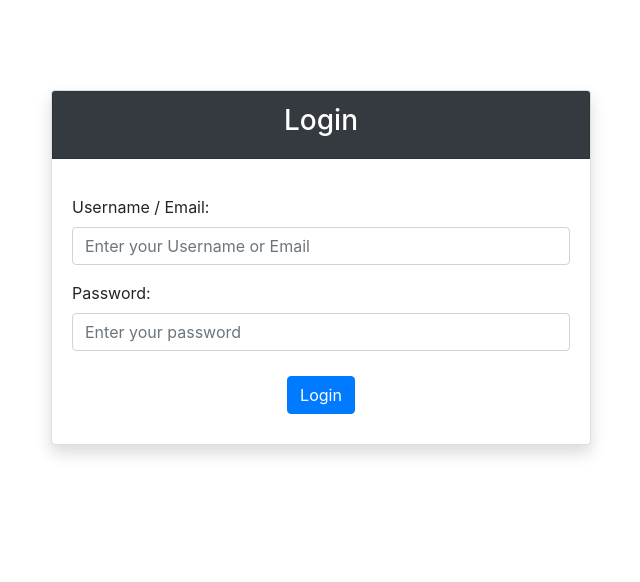
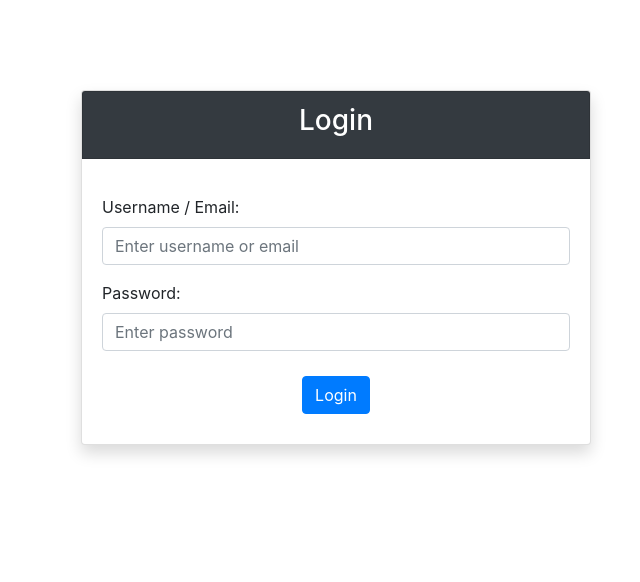
Before and after one commit to Estellaaa05/web, a PHP site: page /web/ in a window 1280 px wide. Shown: the top 582 px of the page, without its empty margins (304-944 px from the left). Run offline with PHP 8.4, Linux system fonts and the light colour scheme.

Commit message:
adjust login page (responsive)

```diff
--- a/project/index.php
+++ b/project/index.php
@@ -21,7 +21,7 @@
     <head>
         <style>
             .container {
-                margin: 90px 55px;
+                padding: 90px 45px;
             }
 
             .loginBtn {
@@ -105,7 +105,7 @@
                             <div class="mb-3">
                                 <label for="username" class="form-label">Username / Email:</label>
                                 <input type="text" class="form-control" id="usernameEmail" name='usernameEmail'
-                                    placeholder="Enter your Username or Email"
+                                    placeholder="Enter username or email"
                                     value="<?php echo isset($login_usernameEmail) ? $login_usernameEmail : ''; ?>">
                                 <div class='text-danger'>
                                     <?php echo $usernameEr; ?>
@@ -115,7 +115,7 @@
                             <div class="mb-3">
                                 <label for="password" class="form-label">Password:</label>
                                 <input type="password" class="form-control" id="password" name='password'
-                                    placeholder="Enter your password">
+                                    placeholder="Enter password">
                                 <div class='text-danger'>
                                     <?php echo $passwordEr; ?>
                                 </div>
```
